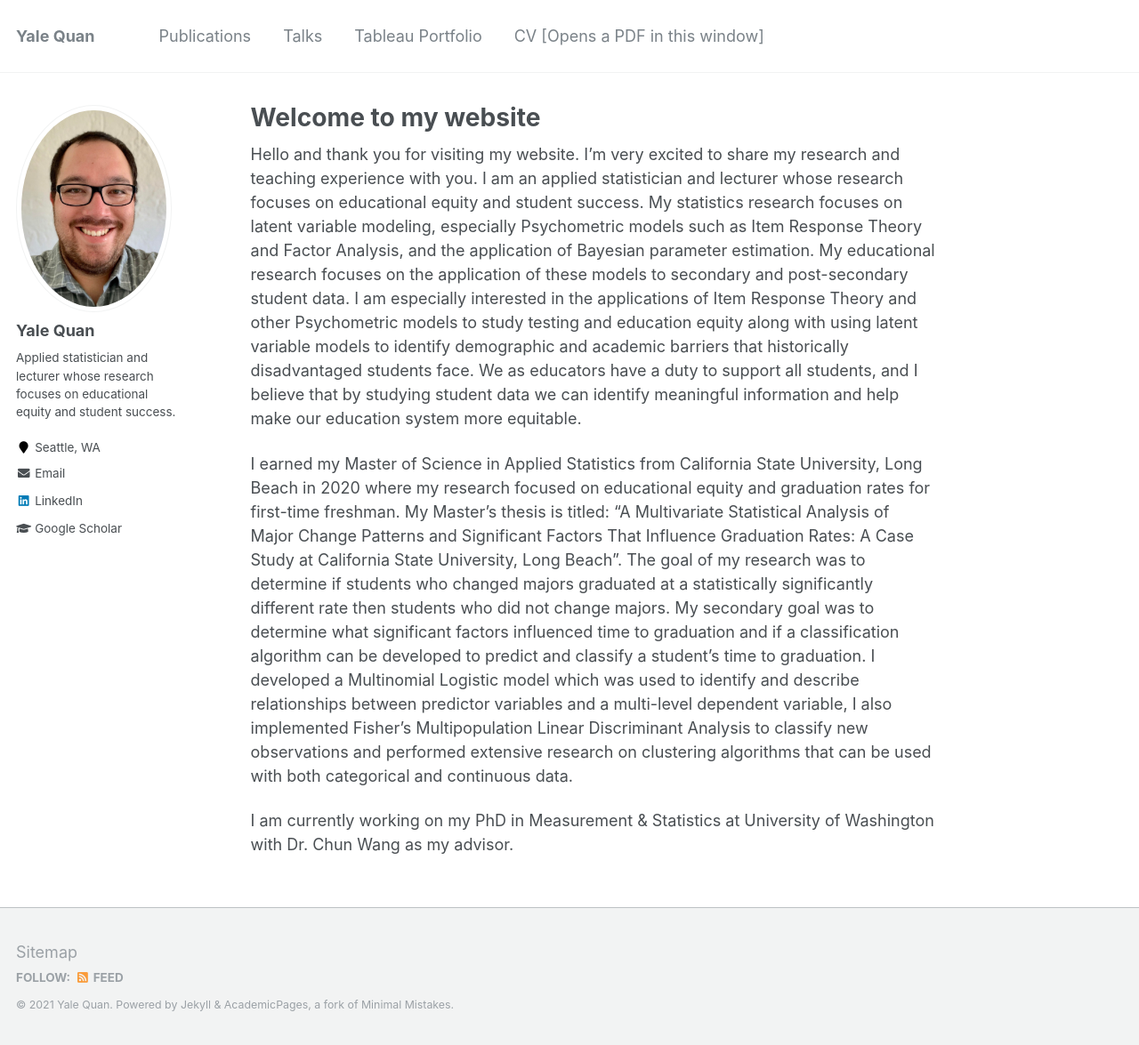
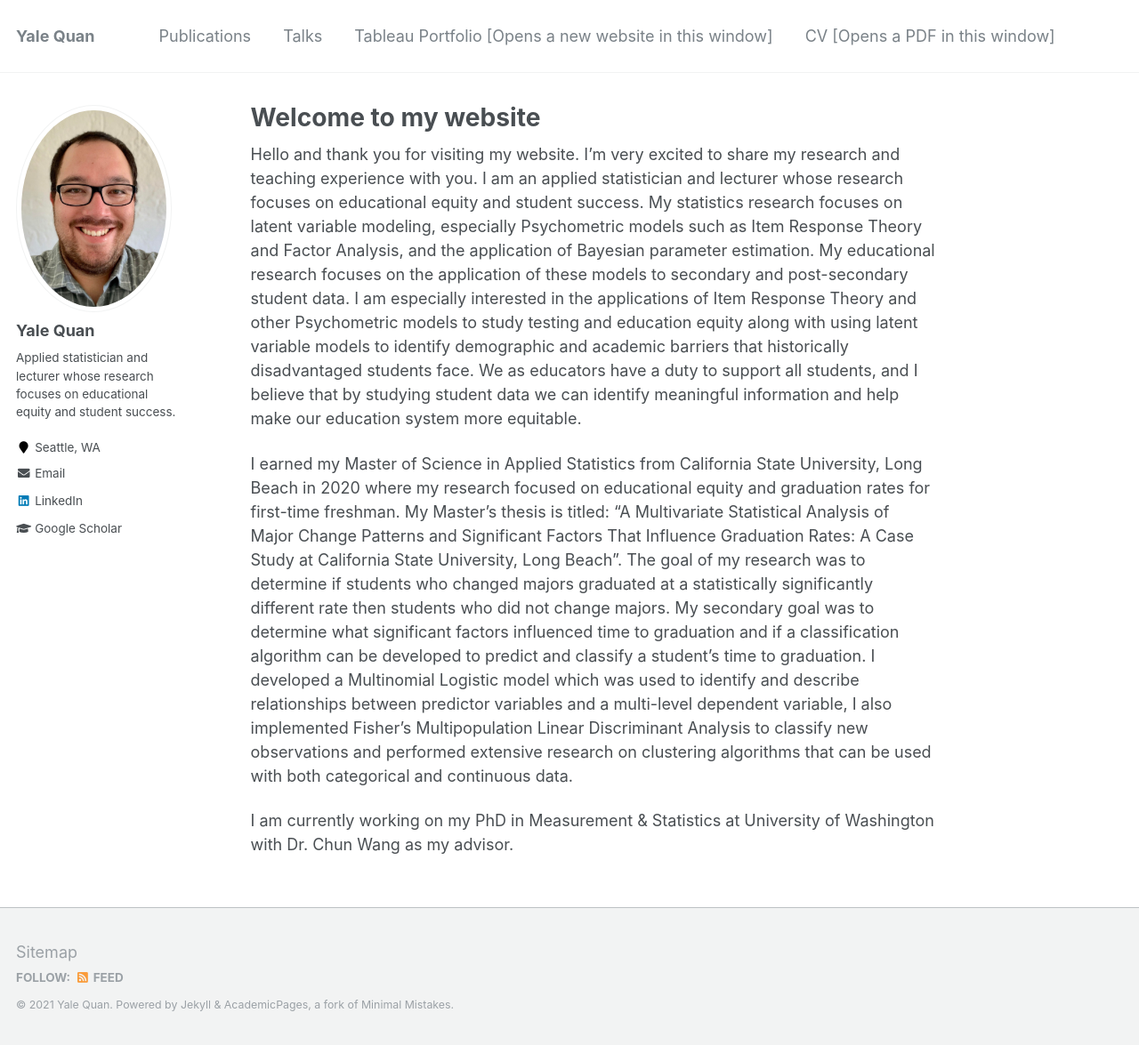
Before and after one commit to yalequan/yalequan.github.io, a Jekyll site: the page built from _pages/about.md, in a window 1280 px wide and 1175 px high. Shown: the whole window at 89% size. Built offline with Jekyll 4.4.1, drawn with Linux system fonts in a browser that asks for light colours.

Commit message:
Update navigation.yml

```diff
--- a/_data/navigation.yml
+++ b/_data/navigation.yml
@@ -6,7 +6,7 @@ main:
   - title: "Talks"
     url: /talks/
 
-  - title: "Tableau Portfolio"
+  - title: "Tableau Portfolio [Opens a new website in this window]"
     url: https://public.tableau.com/profile/yale.quan#!/
 
   - title: "CV [Opens a PDF in this window]"
```
